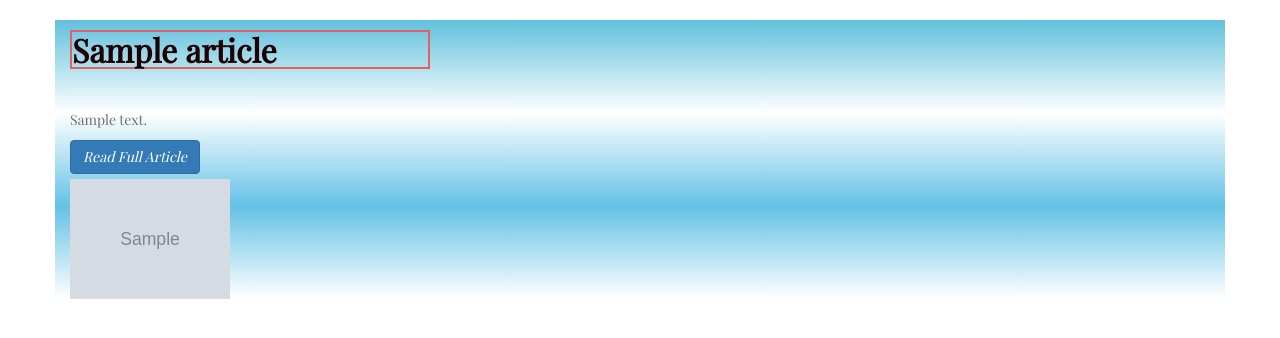
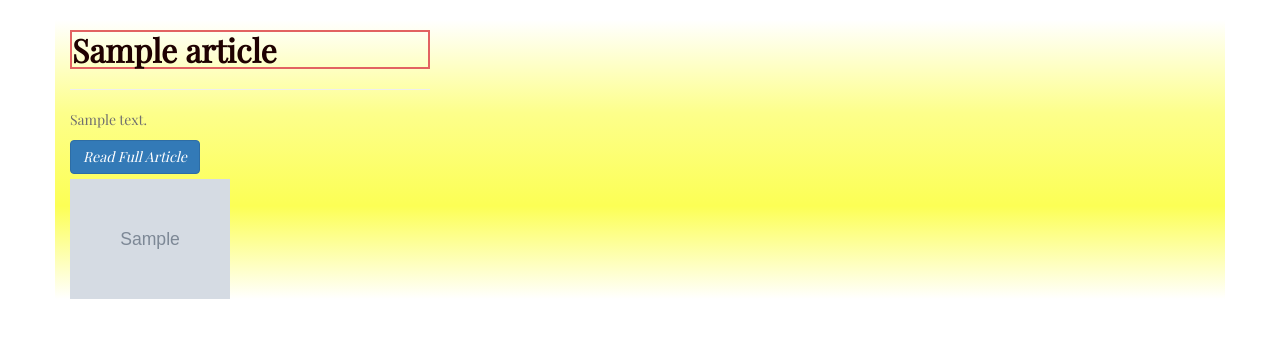
Before and after one commit to tailorv/MpashoNews, a Flask app: template app/templates/articles.html in a window 1280 px wide. Shown: the part 52-390 px from the top of the page. Run offline with Flask 2, Linux system fonts and the light colour scheme; the template is opened without the code that fills it: most values are stand-ins (such as "Sample title", 1, 10 or a date in 2020); grey boxes marked "Sample" are stand-in pictures; some libraries are stand-ins or nearby versions.

Commit message:
update articles.css

```diff
--- a/app/static/css/articles.css
+++ b/app/static/css/articles.css
@@ -1,6 +1,6 @@
 @import url('https://fonts.googleapis.com/css2?family=Playfair+Display&display=swap');
 .container {
-    background:linear-gradient(#61c0dd,#ffffff,#64c1e6,#ffffff) ;
+    background:linear-gradient(#ffffff,#fdff8b,#fcff55,#ffffff) ;
     font-family: 'Playfair Display', serif;
 }
 
```
